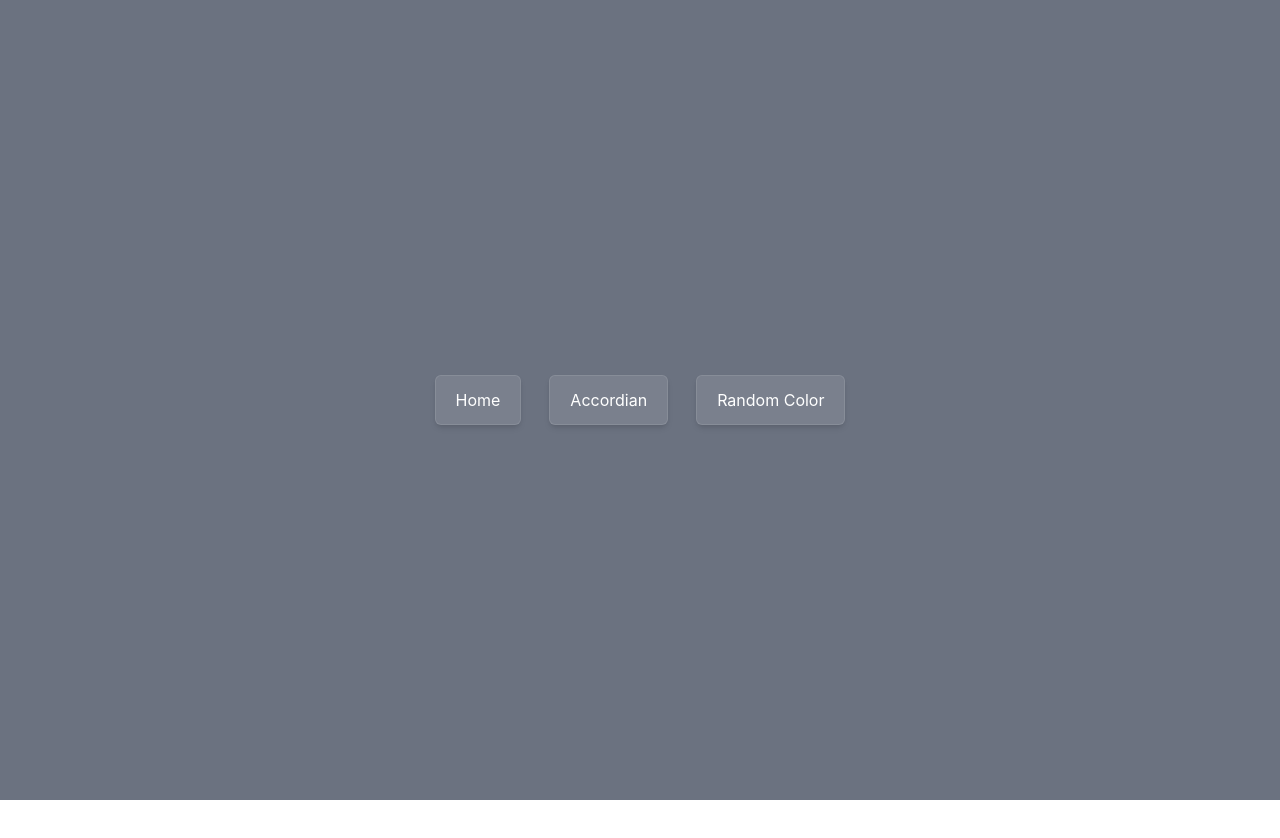
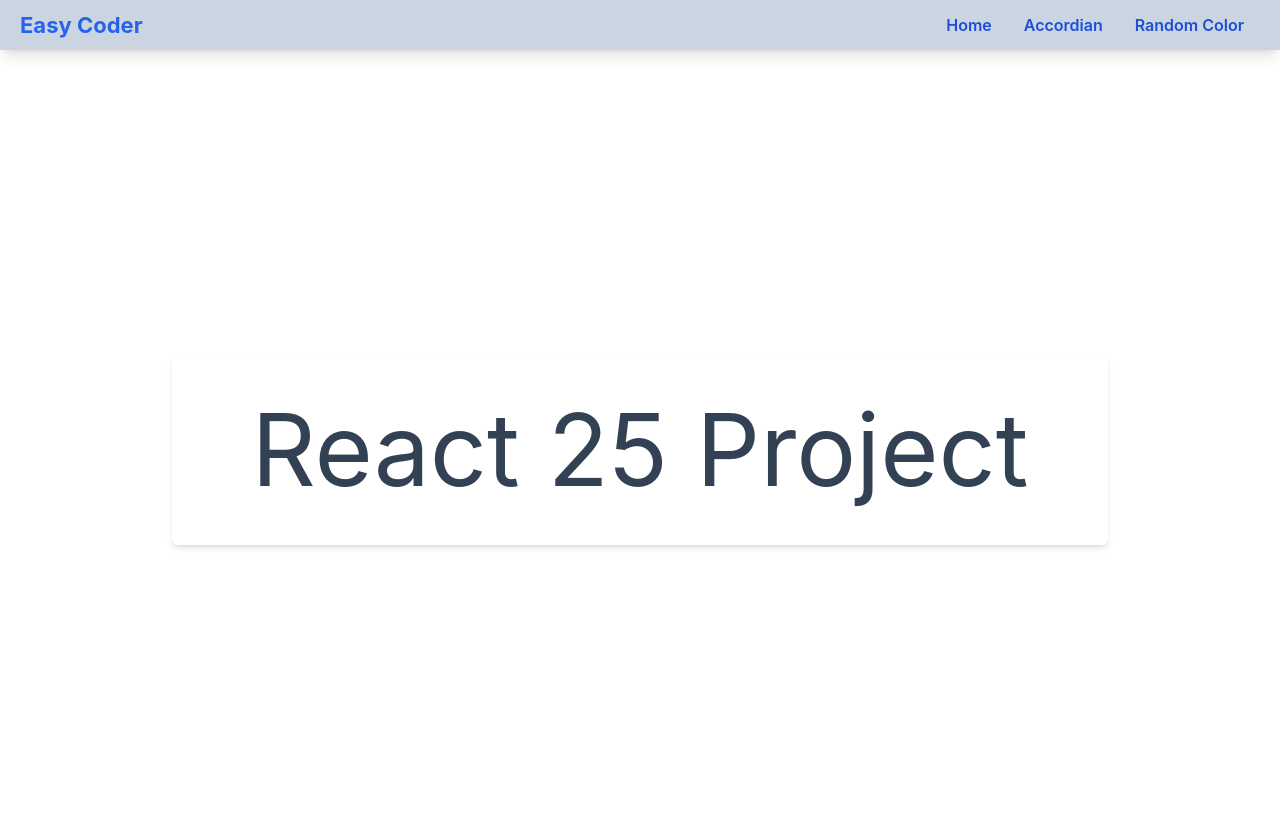
Before and after one commit to code-simplifier-mahbub/react-multiple-project, a React (Create React App) app: page / in a window 1280 px wide. Shown: the top 838 px of the page. Before the commit the page ends 800 px from the top, so only its background shows below. Built offline with nearby package versions, Linux system fonts and the light colour scheme.

Commit message:
random color started

```diff
--- a/src/component/Accordian/Accordian.js
+++ b/src/component/Accordian/Accordian.js
@@ -1,5 +1,6 @@
 import React, { useState } from "react";
 import data from "../Data/data";
+import Navbar from "../Navbar/Navbar";
 
 const Accordion = () => {
   const [selected, setSelected] = useState(null);
@@ -25,7 +26,8 @@ const Accordion = () => {
 
   return (
     <>
-      <div className="h-screen flex justify-center items-center flex-col">
+      <Navbar></Navbar>
+      <div className="h-screen flex justify-start mt-5 items-center flex-col">
         <div className="mb-5">
           <button
             onClick={() => setEnableMultiSelection(!enableMultiSelection)}
--- a/src/component/Home/Home.js
+++ b/src/component/Home/Home.js
@@ -1,30 +1,18 @@
 import React from "react";
-import { Link } from "react-router-dom";
+import Navbar from "../Navbar/Navbar";
 
 const Home = () => {
   return (
-    <div className="flex justify-center items-center w-[100vw] h-[100vh] bg-gray-500">
-      <div className="flex justify-center items-center gap-7">
-        <Link
-          className="shadow-md text-white border border-solid border-[#fff]/10 rounded-md px-5 py-3 bg-[#fff]/10"
-          to="/"
-        >
-          Home
-        </Link>
-        <Link
-          className="shadow-md text-white border border-solid border-[#fff]/10 rounded-md px-5 py-3 bg-[#fff]/10"
-          to="/accordian"
-        >
-          Accordian
-        </Link>
-        <Link
-          className="shadow-md text-white border border-solid border-[#fff]/10 rounded-md px-5 py-3 bg-[#fff]/10"
-          to="/random-color"
-        >
-          Random Color
-        </Link>
+    <>
+      <Navbar></Navbar>
+      <div className="flex justify-center items-center w-[100vw] h-[100vh]">
+        <div className="flex justify-center items-center gap-7">
+          <h3 className="text-[100px] text-slate-700 shadow-md px-20 py-5 rounded-md">
+            React 25 Project
+          </h3>
+        </div>
       </div>
-    </div>
+    </>
   );
 };
 
--- /dev/null
+++ b/src/component/Navbar/Navbar.js
@@ -0,0 +1,40 @@
+import React from "react";
+import { Link } from "react-router-dom";
+
+const Navbar = () => {
+  return (
+    <div className="w-full h-[50px] p-5 bg-slate-300 flex justify-between items-center shadow-lg">
+      <h5 className="text-[22px] font-bold text-blue-600">
+        <Link to="/">Easy Coder</Link>
+      </h5>
+      <ul className="flex">
+        <li className="">
+          <Link
+            className="text-blue-700 font-semibold hover:bg-blue-600 hover:text-slate-200 transition-all duration-300 py-3 px-4"
+            to="/"
+          >
+            Home
+          </Link>
+        </li>
+        <li className="">
+          <Link
+            className="text-blue-700 font-semibold hover:bg-blue-600 hover:text-slate-200 transition-all duration-300 py-3 px-4"
+            to="/accordian"
+          >
+            Accordian
+          </Link>
+        </li>
+        <li className="">
+          <Link
+            className="text-blue-700 font-semibold hover:bg-blue-600 hover:text-slate-200 transition-all duration-300 py-3 px-4"
+            to="/random-color"
+          >
+            Random Color
+          </Link>
+        </li>
+      </ul>
+    </div>
+  );
+};
+
+export default Navbar;
--- a/src/component/RandomColor/RandomColor.js
+++ b/src/component/RandomColor/RandomColor.js
@@ -1,13 +1,16 @@
 import React, { useState } from "react";
+import Navbar from "../Navbar/Navbar";
 
 const RandomColor = () => {
   const [typeOfColor, setTypeOfColor] = useState("hex");
-  const [color, setColor] = useState("#808080");
+  const [color, setColor] = useState("#f4f4f4");
 
   const handleCreateRandomHexColor = () => {};
   const handleCreateRandomRgbColor = () => {};
 
   return (
+    <>
+      <Navbar></Navbar>
       <div
         style={{
           width: "100vw",
@@ -39,6 +42,7 @@ const RandomColor = () => {
           Create RGB Color
         </button>
       </div>
+    </>
   );
 };
 
```
Also changed, not shown: src/App.js (+7 -0 lines), src/component/Home/Home.css (added). Lines whose indentation alone changed are shown as unchanged.
